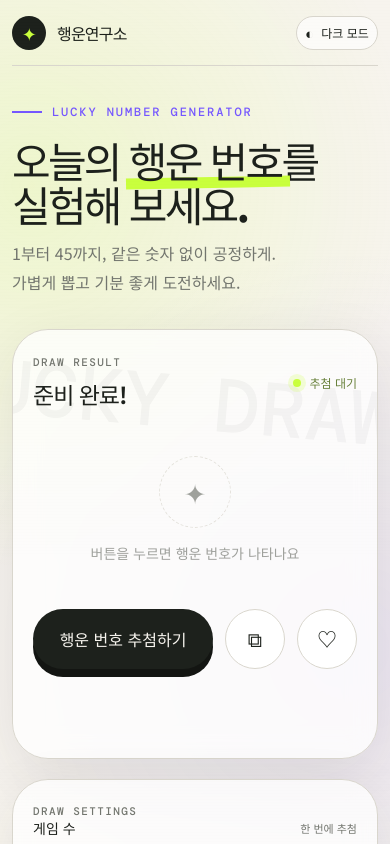
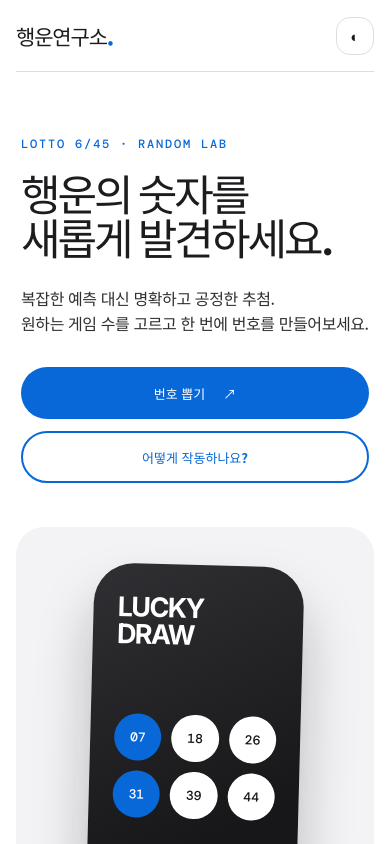
Before and after one commit to Happy-Day-HaHa/Uni-Form, a React (Vite) app: page / in a window 390 px wide. Shown: the top 844 px of the page. Built offline with nearby package versions, Linux system fonts and the light colour scheme.

Commit message:
Redesign lotto site with modern editorial style

```diff
--- a/src/components/Header.jsx
+++ b/src/components/Header.jsx
@@ -3,9 +3,15 @@ export default function Header({ theme, onToggleTheme }) {
 
   return (
     <header className="site-header">
-      <div className="brand"><span className="brand-mark">✦</span> 행운연구소</div>
+      <a className="brand" href="#top" aria-label="행운연구소 홈">
+        행운연구소<span className="brand-dot">.</span>
+      </a>
+      <nav className="site-nav" aria-label="주요 메뉴">
+        <a href="#draw">번호 추첨</a>
+        <a href="#how">이용 방법</a>
+        <a href="#partnership">제휴 문의</a>
+      </nav>
       <div className="header-actions">
-        <div className="badge">LOTTO 6/45</div>
         <button
           className="theme-toggle"
           type="button"
@@ -14,8 +20,9 @@ export default function Header({ theme, onToggleTheme }) {
           aria-pressed={isDark}
         >
           <span className="theme-icon" aria-hidden="true">◐</span>
-          <span>{isDark ? '화이트 모드' : '다크 모드'}</span>
+          <span>{isDark ? 'Light' : 'Dark'}</span>
         </button>
+        <a className="header-cta" href="#draw">번호 뽑기</a>
       </div>
     </header>
   )
--- a/src/pages/Home.jsx
+++ b/src/pages/Home.jsx
@@ -117,15 +117,34 @@ export default function Home() {
   return (
     <>
       <div className="noise" aria-hidden="true" />
-      <div className="wrap">
+      <div className="wrap" id="top">
         <Header theme={theme} onToggleTheme={() => setTheme(theme === 'dark' ? 'light' : 'dark')} />
 
         <main>
-          <div className="eyebrow">Lucky number generator</div>
-          <h1>오늘의 <span className="marker">행운 번호</span>를<br />실험해 보세요.</h1>
-          <p className="intro">1부터 45까지, 같은 숫자 없이 공정하게.<br />가볍게 뽑고 기분 좋게 도전하세요.</p>
+          <section className="hero" aria-labelledby="heroTitle">
+            <div className="hero-copy">
+              <div className="eyebrow">LOTTO 6/45 · RANDOM LAB</div>
+              <h1 id="heroTitle">행운의 숫자를<br />새롭게 발견하세요.</h1>
+              <p className="intro">복잡한 예측 대신 명확하고 공정한 추첨.<br />원하는 게임 수를 고르고 한 번에 번호를 만들어보세요.</p>
+              <div className="hero-actions">
+                <a className="primary-cta" href="#draw">번호 뽑기 <span aria-hidden="true">↗</span></a>
+                <a className="secondary-cta" href="#how">어떻게 작동하나요?</a>
+              </div>
+            </div>
+            <div className="hero-visual" aria-label="로또 번호 생성기 미리보기">
+              <div className="product-render">
+                <div className="render-label">LUCKY<br />DRAW</div>
+                <div className="render-balls" aria-hidden="true">
+                  <span>07</span><span>18</span><span>26</span>
+                  <span>31</span><span>39</span><span>44</span>
+                </div>
+                <div className="render-line"><span />LIVE RANDOM</div>
+              </div>
+              <p>Browser-powered random number system</p>
+            </div>
+          </section>
 
-          <section className="lab" aria-label="로또 번호 추첨기">
+          <section className="lab" id="draw" aria-label="로또 번호 추첨기">
             <div>
               <div className="panel machine">
                 <div className="machine-head">
@@ -172,7 +191,7 @@ export default function Home() {
                   {sortedExcluded.length ? sortedExcluded.map((number) => <button className="chip" type="button" key={number} onClick={() => removeExcluded(number)} aria-label={`제외 번호 ${number} 삭제`}>{number} ×</button>) : <span className="no-chip">선택한 제외 번호가 없어요</span>}
                 </div>
               </div>
-              <div className="note"><span>◉</span><span><strong>알고 계셨나요?</strong><br />모든 조합의 당첨 확률은 동일해요. 이 추첨기는 브라우저의 난수로 번호를 선택합니다.</span></div>
+              <div className="note" id="how"><span>◉</span><span><strong>어떻게 작동하나요?</strong><br />모든 조합의 당첨 확률은 동일하며, 브라우저의 암호학적 난수로 번호를 선택합니다.</span></div>
             </aside>
           </section>
 
--- a/src/styles/global.css
+++ b/src/styles/global.css
@@ -1,58 +1,77 @@
-@import url('https://fonts.googleapis.com/css2?family=DM+Mono:wght@400;500&family=Noto+Sans+KR:wght@400;500;600;700;800;900&display=swap');
+@import url('https://fonts.googleapis.com/css2?family=DM+Mono:wght@400;500&family=Inter:wght@500;600;700;800&family=Noto+Sans+KR:wght@400;500;600;700;800;900&display=swap');
 
 :root {
-  --ink:#1d211c; --muted:#73766f; --paper:#f7f4ee; --card:rgba(255,255,255,.76);
-  --line:#d9d6cd; --lime:#c9ff3d; --purple:#7557ff; --surface:#fff;
-  --soft:#f0ede6; --shadow:0 18px 60px rgba(44,40,32,.09);
+  --ink:#1c1c1f; --muted:#717176; --paper:#fff; --card:#f4f4f6;
+  --line:#dedee2; --lime:#dfff52; --purple:#0868d7; --blue:#0868d7; --surface:#fff;
+  --soft:#eaeaed; --shadow:0 28px 70px rgba(23,24,29,.10);
   font-family:"Noto Sans KR",sans-serif; color:var(--ink); background:var(--paper);
   font-synthesis:none; text-rendering:optimizeLegibility;
 }
 
 html[data-theme="dark"] {
-  color-scheme:dark; --ink:#f1f3eb; --muted:#a5aa9f; --paper:#141613;
-  --card:rgba(31,34,29,.82); --line:#3c4038; --purple:#9a84ff;
-  --surface:#242720; --soft:#242720; --shadow:0 18px 60px rgba(0,0,0,.28);
+  color-scheme:dark; --ink:#f7f7f8; --muted:#a5a5ac; --paper:#111113;
+  --card:#1c1c1f; --line:#36363b; --purple:#3e94f2; --blue:#3e94f2;
+  --surface:#252529; --soft:#252529; --shadow:0 28px 70px rgba(0,0,0,.35);
 }
 
 * { box-sizing:border-box; }
 html { scroll-behavior:smooth; }
-body { margin:0; min-width:320px; min-height:100vh; background:radial-gradient(circle at 8% 8%,rgba(201,255,61,.19),transparent 24rem),radial-gradient(circle at 90% 28%,rgba(117,87,255,.1),transparent 25rem),var(--paper); }
-html[data-theme="dark"] body { background:radial-gradient(circle at 8% 8%,rgba(201,255,61,.09),transparent 24rem),radial-gradient(circle at 90% 28%,rgba(117,87,255,.12),transparent 25rem),var(--paper); }
+body { margin:0; min-width:320px; min-height:100vh; background:var(--paper); }
 button,input,select,textarea { font:inherit; }
 button { color:inherit; }
-button:focus-visible,input:focus-visible,select:focus-visible,textarea:focus-visible { outline:3px solid rgba(117,87,255,.35); outline-offset:3px; }
+button:focus-visible,input:focus-visible,select:focus-visible,textarea:focus-visible,a:focus-visible { outline:3px solid color-mix(in srgb,var(--blue) 32%,transparent); outline-offset:3px; }
 
-.noise { position:fixed; inset:0; pointer-events:none; opacity:.2; z-index:10; background-image:repeating-linear-gradient(0deg,transparent,transparent 2px,rgba(0,0,0,.02) 3px); }
-.wrap { width:min(1180px,calc(100% - 40px)); margin:0 auto; }
-.site-header { height:78px; display:flex; align-items:center; justify-content:space-between; border-bottom:1px solid var(--line); }
-.brand { display:flex; align-items:center; gap:11px; font-weight:900; letter-spacing:-.05em; }
-.brand-mark { width:34px; height:34px; border-radius:50%; display:grid; place-items:center; background:var(--ink); color:var(--lime); font-size:18px; }
+.noise { display:none; }
+.wrap { width:min(1440px,100%); margin:0 auto; padding:0 clamp(24px,3vw,54px); }
+.site-header { height:88px; display:grid; grid-template-columns:1fr auto 1fr; align-items:center; gap:32px; border-bottom:1px solid var(--line); }
+.brand { color:var(--ink); text-decoration:none; font-size:24px; font-weight:900; letter-spacing:-.055em; }
+.brand-dot { color:var(--blue); }
+.site-nav { display:flex; align-items:center; gap:clamp(24px,3vw,46px); }
+.site-nav a { color:var(--ink); text-decoration:none; font-size:14px; font-weight:600; transition:color .2s; }
+.site-nav a:hover { color:var(--blue); }
 .header-actions { display:flex; align-items:center; gap:9px; }
-.badge { padding:7px 12px; border:1px solid var(--line); border-radius:999px; color:var(--muted); font:500 11px "DM Mono",monospace; letter-spacing:.1em; background:color-mix(in srgb,var(--surface) 50%,transparent); }
-.theme-toggle { min-width:92px; height:36px; display:flex; align-items:center; justify-content:center; gap:7px; border:1px solid var(--line); border-radius:999px; background:color-mix(in srgb,var(--surface) 70%,transparent); font-size:12px; font-weight:700; cursor:pointer; transition:.2s; }
+.header-actions { justify-content:flex-end; }
+.theme-toggle { min-width:72px; height:42px; display:flex; align-items:center; justify-content:center; gap:7px; border:1px solid var(--line); border-radius:14px; background:var(--surface); font-size:12px; font-weight:700; cursor:pointer; transition:.2s; }
 .theme-toggle:hover { border-color:var(--purple); transform:translateY(-1px); }
 .theme-icon { font-size:15px; }
+.header-cta { display:grid; place-items:center; height:48px; padding:0 24px; border-radius:999px; background:var(--blue); color:#fff; text-decoration:none; font-size:14px; font-weight:700; transition:.2s; }
+.header-cta:hover { background:#005bbf; transform:translateY(-2px); }
 
-main { padding:58px 0 72px; }
-.eyebrow { display:flex; align-items:center; gap:10px; color:var(--purple); font:500 12px "DM Mono",monospace; letter-spacing:.16em; text-transform:uppercase; }
-.eyebrow::before { content:""; width:30px; height:2px; background:var(--purple); }
-h1 { max-width:740px; margin:18px 0 14px; font-size:clamp(42px,7vw,80px); line-height:1.04; letter-spacing:-.065em; }
-h1 .marker { position:relative; white-space:nowrap; z-index:0; }
-h1 .marker::after { content:""; position:absolute; z-index:-1; left:-3px; right:-8px; bottom:.06em; height:.26em; background:var(--lime); transform:rotate(-1deg); }
-.intro { color:var(--muted); font-size:16px; line-height:1.8; margin:0; }
-.lab { display:grid; grid-template-columns:minmax(0,1.65fr) minmax(280px,.75fr); gap:20px; margin-top:46px; align-items:start; }
-.panel { background:var(--card); border:1px solid var(--line); border-radius:36px; box-shadow:var(--shadow); backdrop-filter:blur(14px); }
-.machine { padding:clamp(24px,4vw,44px); min-height:440px; position:relative; overflow:hidden; }
-.machine::before { content:"LUCKY DRAW"; position:absolute; top:22px; right:-20px; color:color-mix(in srgb,var(--ink) 4%,transparent); font:900 76px "DM Mono",monospace; transform:rotate(5deg); white-space:nowrap; }
+main { padding:0 0 72px; }
+.hero { min-height:680px; display:grid; grid-template-columns:minmax(0,1.15fr) minmax(400px,.85fr); gap:clamp(44px,7vw,110px); align-items:center; padding:80px 0; }
+.hero-copy { padding-left:clamp(0px,1vw,14px); }
+.eyebrow { color:var(--blue); font:600 12px "DM Mono",monospace; letter-spacing:.15em; text-transform:uppercase; }
+h1 { max-width:830px; margin:28px 0 32px; font-family:"Inter","Noto Sans KR",sans-serif; font-size:clamp(54px,6.3vw,94px); line-height:1.04; letter-spacing:-.07em; }
+.intro { color:color-mix(in srgb,var(--ink) 78%,var(--muted)); font-size:clamp(17px,1.6vw,22px); line-height:1.55; letter-spacing:-.025em; margin:0; }
+.hero-actions { display:flex; flex-wrap:wrap; gap:12px; margin-top:44px; }
+.primary-cta,.secondary-cta { min-height:58px; display:inline-flex; align-items:center; justify-content:center; gap:18px; border-radius:999px; padding:0 28px; text-decoration:none; font-weight:700; transition:.2s; }
+.primary-cta { background:var(--blue); color:#fff; }
+.primary-cta:hover { background:#005bbf; transform:translateY(-2px); }
+.secondary-cta { border:2px solid var(--blue); color:var(--blue); }
+.secondary-cta:hover { background:color-mix(in srgb,var(--blue) 8%,transparent); transform:translateY(-2px); }
+.hero-visual { min-height:540px; display:flex; flex-direction:column; align-items:center; justify-content:center; gap:34px; border-radius:36px; padding:54px 36px 32px; background:#f3f3f5; overflow:hidden; }
+html[data-theme="dark"] .hero-visual { background:#1b1b1e; }
+.product-render { width:min(310px,80%); aspect-ratio:.58; display:flex; flex-direction:column; justify-content:space-between; border-radius:58px; padding:38px 30px 34px; color:#fff; background:linear-gradient(155deg,#303034 0%,#171719 72%); box-shadow:0 34px 54px rgba(10,10,12,.25); transform:rotate(1.5deg); }
+.render-label { font:700 34px/1 "Inter",sans-serif; letter-spacing:-.06em; }
+.render-balls { display:grid; grid-template-columns:repeat(3,1fr); gap:10px; }
+.render-balls span { aspect-ratio:1; display:grid; place-items:center; border-radius:50%; background:#fff; color:#151517; font:700 13px "DM Mono",monospace; }
+.render-balls span:nth-child(1),.render-balls span:nth-child(4) { background:var(--blue); color:#fff; }
+.render-line { display:flex; align-items:center; gap:10px; color:#a8a8ad; font:500 9px "DM Mono",monospace; letter-spacing:.12em; }
+.render-line span { width:7px; height:7px; border-radius:50%; background:var(--lime); box-shadow:0 0 0 5px rgba(223,255,82,.15); }
+.hero-visual p { margin:0; color:#7a7a7e; font-size:13px; }
+.lab { display:grid; grid-template-columns:minmax(0,1.6fr) minmax(300px,.7fr); gap:22px; align-items:start; padding-top:80px; border-top:1px solid var(--line); scroll-margin-top:30px; }
+.panel { background:var(--card); border:0; border-radius:32px; box-shadow:none; }
+.machine { padding:clamp(28px,4vw,52px); min-height:480px; position:relative; overflow:hidden; }
+.machine::before { content:"06 / 45"; position:absolute; top:24px; right:28px; color:color-mix(in srgb,var(--ink) 5%,transparent); font:800 76px "Inter",sans-serif; letter-spacing:-.08em; white-space:nowrap; }
 .machine-head { position:relative; display:flex; justify-content:space-between; gap:20px; align-items:flex-start; }
-.section-label { font:500 11px "DM Mono",monospace; color:var(--muted); letter-spacing:.13em; text-transform:uppercase; }
+.section-label { font:600 11px "DM Mono",monospace; color:var(--blue); letter-spacing:.13em; text-transform:uppercase; }
 h2 { margin:8px 0 0; font-size:clamp(23px,3vw,34px); letter-spacing:-.045em; }
-.status { display:flex; align-items:center; gap:8px; color:#68803a; font-size:12px; font-weight:700; }
+.status { display:flex; align-items:center; gap:8px; color:var(--muted); font-size:12px; font-weight:700; }
 html[data-theme="dark"] .status { color:#c9e58d; }
-.status::before { content:""; width:8px; height:8px; border-radius:50%; background:var(--lime); box-shadow:0 0 0 5px rgba(201,255,61,.2); }
+.status::before { content:""; width:8px; height:8px; border-radius:50%; background:var(--blue); box-shadow:0 0 0 5px color-mix(in srgb,var(--blue) 13%,transparent); }
 .result-list { position:relative; min-height:190px; display:flex; flex-direction:column; justify-content:center; gap:15px; padding:28px 0 20px; }
 .empty { text-align:center; color:var(--muted); opacity:.68; }
-.empty-icon { width:72px; height:72px; margin:0 auto 15px; border:1px dashed var(--line); border-radius:50%; display:grid; place-items:center; font-size:27px; }
+.empty-icon { width:78px; height:78px; margin:0 auto 15px; border:1px solid var(--line); border-radius:24px; display:grid; place-items:center; background:var(--surface); font-size:27px; }
 .empty p { margin:0; font-size:14px; }
 .game { display:flex; align-items:center; gap:18px; animation:rise .45s ease both; }
 .game-label { width:38px; flex:0 0 38px; color:var(--muted); font:500 11px "DM Mono",monospace; }
@@ -60,13 +79,13 @@ html[data-theme="dark"] .status { color:#c9e58d; }
 .ball { width:clamp(42px,6vw,58px); height:clamp(42px,6vw,58px); border-radius:50%; display:grid; place-items:center; font:700 clamp(15px,2vw,19px) "DM Mono",monospace; color:#fff; box-shadow:inset 0 -7px 12px rgba(0,0,0,.12),0 6px 12px rgba(0,0,0,.1); animation:pop .38s cubic-bezier(.2,.85,.35,1.35) both; }
 .yellow { background:#e9b62e; } .blue { background:#338ac7; } .red { background:#ef5c52; } .gray { background:#7f8586; } .green { background:#48a56a; }
 .machine-footer { display:flex; align-items:center; gap:12px; margin-top:8px; }
-.draw-btn { flex:1; min-height:60px; border:0; border-radius:999px; background:var(--ink); color:var(--paper); font-weight:800; font-size:16px; cursor:pointer; transition:.2s; box-shadow:0 8px 0 color-mix(in srgb,var(--ink) 65%,#000); }
-html[data-theme="dark"] .draw-btn { background:var(--lime); color:#171a15; box-shadow:0 8px 0 #7b9d22; }
-.draw-btn:hover { transform:translateY(-2px); }
-.draw-btn:active { transform:translateY(5px); box-shadow:0 3px 0 color-mix(in srgb,var(--ink) 65%,#000); }
+.draw-btn { flex:1; min-height:60px; border:0; border-radius:999px; background:var(--blue); color:#fff; font-weight:800; font-size:16px; cursor:pointer; transition:.2s; box-shadow:none; }
+html[data-theme="dark"] .draw-btn { background:var(--blue); color:#fff; box-shadow:none; }
+.draw-btn:hover { background:#005bbf; transform:translateY(-2px); }
+.draw-btn:active { transform:translateY(1px); }
 .draw-btn:disabled { opacity:.65; cursor:wait; }
 .icon-btn { width:60px; height:60px; border:1px solid var(--line); border-radius:999px; background:var(--surface); cursor:pointer; font-size:20px; transition:.2s; }
-.icon-btn:hover { background:var(--lime); border-color:var(--lime); color:#171a15; }
+.icon-btn:hover { background:var(--ink); border-color:var(--ink); color:var(--paper); }
 
 .controls { padding:28px; }
 .control-group + .control-group { margin-top:27px; padding-top:25px; border-top:1px solid var(--line); }
@@ -74,10 +93,10 @@ html[data-theme="dark"] .draw-btn { background:var(--lime); color:#171a15; box-s
 .hint { color:var(--muted); font-size:11px; font-weight:500; }
 .segmented { display:grid; grid-template-columns:repeat(3,1fr); gap:7px; }
 .segmented button { padding:11px 8px; border:1px solid var(--line); border-radius:999px; background:var(--surface); cursor:pointer; font-size:13px; font-weight:700; }
-.segmented button.active { background:var(--purple); color:#fff; border-color:var(--purple); }
+.segmented button.active { background:var(--blue); color:#fff; border-color:var(--blue); }
 .exclude-wrap { display:flex; gap:8px; }
 .exclude-wrap input { min-width:0; width:100%; height:46px; border:1px solid var(--line); border-radius:999px; background:var(--surface); color:var(--ink); padding:0 18px; font-size:13px; }
-.exclude-wrap button { border:0; border-radius:999px; background:var(--lime); color:#171a15; padding:0 18px; font-weight:800; cursor:pointer; }
+.exclude-wrap button { border:0; border-radius:999px; background:var(--ink); color:var(--paper); padding:0 18px; font-weight:800; cursor:pointer; }
 .chips { display:flex; flex-wrap:wrap; gap:7px; min-height:29px; margin-top:11px; }
 .chip { border:1px solid var(--line); border-radius:999px; padding:5px 8px 5px 10px; background:var(--surface); font:500 11px "DM Mono",monospace; cursor:pointer; }
 .no-chip { color:var(--muted); font-size:11px; align-self:center; }
@@ -93,7 +112,7 @@ html[data-theme="dark"] .draw-btn { background:var(--lime); color:#171a15; box-s
 .saved-nums { font:500 12px "DM Mono",monospace; letter-spacing:.04em; }
 .saved-time { color:var(--muted); font-size:10px; }
 
-.partner { margin-top:20px; padding:clamp(26px,4vw,44px); display:grid; grid-template-columns:minmax(220px,.7fr) minmax(0,1.3fr); gap:clamp(30px,6vw,72px); }
+.partner { margin-top:22px; padding:clamp(30px,5vw,64px); display:grid; grid-template-columns:minmax(220px,.7fr) minmax(0,1.3fr); gap:clamp(30px,6vw,72px); }
 .partner-copy { display:flex; flex-direction:column; align-items:flex-start; }
 .partner h2 { margin:12px 0 15px; font-size:clamp(28px,4vw,44px); line-height:1.16; }
 .partner-description { margin:0; color:var(--muted); font-size:14px; line-height:1.8; }
@@ -110,7 +129,7 @@ html[data-theme="dark"] .draw-btn { background:var(--lime); color:#171a15; box-s
 .field input:focus,.field select:focus,.field textarea:focus { border-color:var(--purple); box-shadow:0 0 0 3px rgba(117,87,255,.1); outline:none; }
 .privacy { grid-column:1/-1; display:flex; align-items:flex-start; gap:9px; color:var(--muted); font-size:11px; line-height:1.55; cursor:pointer; }
 .privacy input { width:16px; height:16px; margin:1px 0 0; accent-color:var(--purple); flex:0 0 16px; }
-.form-submit { grid-column:1/-1; min-height:54px; border:0; border-radius:999px; background:var(--purple); color:#fff; font-weight:800; cursor:pointer; transition:.2s; }
+.form-submit { grid-column:1/-1; min-height:54px; border:0; border-radius:999px; background:var(--blue); color:#fff; font-weight:800; cursor:pointer; transition:.2s; }
 .form-submit:hover { transform:translateY(-2px); }
 .form-submit:disabled { opacity:.6; cursor:wait; transform:none; }
 .form-status { grid-column:1/-1; margin:0; padding:12px 16px; border-radius:16px; font-size:12px; line-height:1.5; }
@@ -127,13 +146,34 @@ footer { display:flex; justify-content:space-between; gap:20px; padding:28px 0 4
 @keyframes pop { from { opacity:0; transform:translateY(16px) scale(.7) rotate(-12deg); } to { opacity:1; transform:none; } }
 @keyframes rise { from { opacity:0; transform:translateY(10px); } to { opacity:1; transform:none; } }
 
+@media (max-width:1080px) {
+  .site-nav { display:none; }
+  .site-header { grid-template-columns:1fr auto; }
+  .hero { grid-template-columns:1fr 380px; min-height:620px; gap:36px; }
+  h1 { font-size:clamp(52px,7vw,76px); }
+  .hero-visual { min-height:480px; }
+  .product-render { width:240px; border-radius:46px; }
+  .lab { grid-template-columns:1fr; }
+}
+
 @media (max-width:780px) {
-  .wrap { width:min(100% - 24px,600px); }
-  .site-header { height:66px; }
-  .badge { display:none; }
+  .wrap { width:100%; padding:0 16px; }
+  .site-header { height:72px; }
+  .brand { font-size:21px; }
+  .header-cta { height:42px; padding:0 17px; font-size:12px; }
   .theme-toggle { min-width:82px; height:34px; }
-  main { padding-top:38px; }
-  .lab { grid-template-columns:1fr; margin-top:32px; }
+  .theme-toggle span:last-child { display:none; }
+  .theme-toggle { min-width:38px; width:38px; height:38px; }
+  .hero { min-height:auto; grid-template-columns:1fr; gap:44px; padding:64px 0 58px; }
+  .hero-copy { padding:0 5px; }
+  h1 { margin:22px 0 24px; font-size:clamp(45px,13vw,66px); line-height:1.02; }
+  .intro { font-size:16px; }
+  .hero-actions { margin-top:32px; }
+  .primary-cta,.secondary-cta { min-height:52px; padding:0 20px; font-size:13px; }
+  .hero-visual { min-height:430px; border-radius:28px; padding:38px 24px 26px; }
+  .product-render { width:210px; border-radius:40px; padding:30px 24px; }
+  .render-label { font-size:27px; }
+  .lab { grid-template-columns:1fr; padding-top:56px; }
   .machine { min-height:430px; padding:25px 20px; }
   .machine-head { align-items:center; }
   .game { gap:8px; }
@@ -141,6 +181,7 @@ footer { display:flex; justify-content:space-between; gap:20px; padding:28px 0 4
   .balls { flex-wrap:nowrap; gap:5px; }
   .ball { width:calc((100vw - 99px)/6); height:calc((100vw - 99px)/6); max-width:50px; max-height:50px; }
   .controls { padding:24px 20px; }
+  .panel { border-radius:26px; }
   .partner { grid-template-columns:1fr; padding:28px 20px; }
   .partner-tag { margin-top:8px; padding-top:8px; }
   .inquiry-form { grid-template-columns:1fr; }
@@ -148,6 +189,15 @@ footer { display:flex; justify-content:space-between; gap:20px; padding:28px 0 4
   footer { flex-direction:column; }
 }
 
+@media (max-width:420px) {
+  .header-cta { display:none; }
+  h1 { font-size:43px; }
+  .secondary-cta { width:100%; }
+  .primary-cta { width:100%; }
+  .machine-footer { gap:8px; }
+  .icon-btn { width:54px; height:54px; }
+}
+
 @media (prefers-reduced-motion:reduce) {
   *,*::before,*::after { animation-duration:.01ms!important; scroll-behavior:auto!important; }
 }
```
